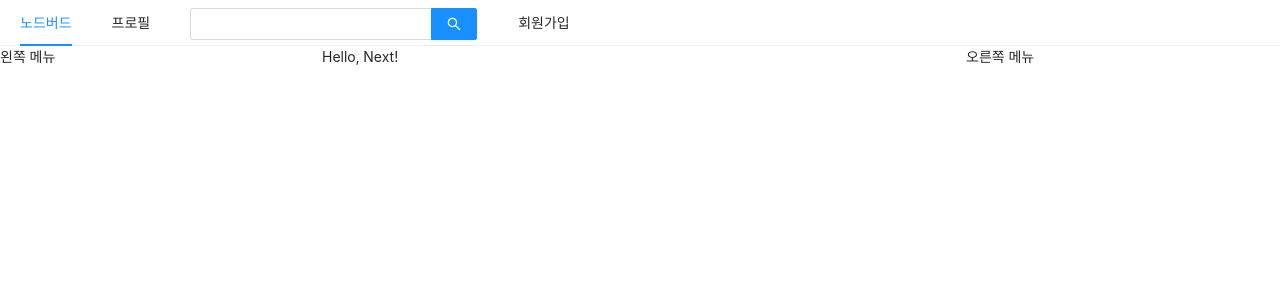
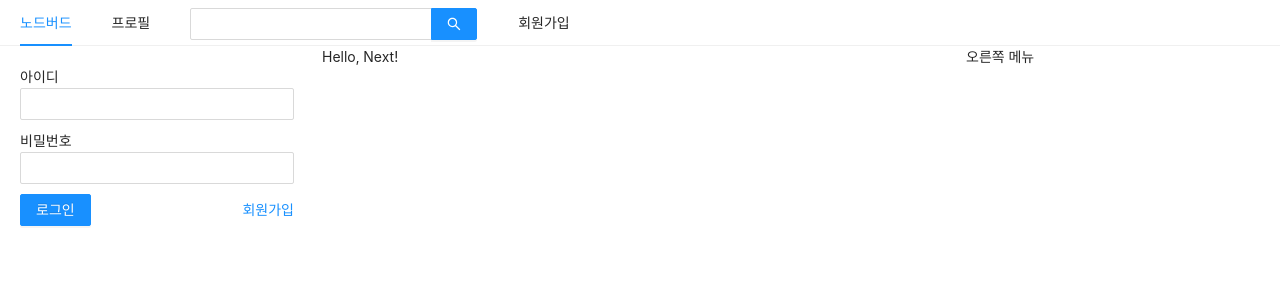
Before and after one commit to HyeonGyu-Shin/react-nodebird, a Next.js app in the folder front/: page / in a window 1280 px wide. Shown: the top 300 px of the page. Built offline with nearby package versions, Linux system fonts and the light colour scheme.

Commit message:
💄 Implement LoginForm

```diff
--- /dev/null
+++ b/front/components/login/LoginForm.js
@@ -0,0 +1,53 @@
+import React, { useCallback, useState } from "react";
+import Link from "next/link";
+import { Button, Form, Input } from "antd";
+
+const LoginForm = () => {
+  const [id, setId] = useState("");
+  const [password, setPassword] = useState("");
+
+  const onChangeId = useCallback((e) => {
+    setId(e.target.value);
+  }, []);
+
+  const onChangePassword = useCallback((e) => {
+    setPassword(e.target.value);
+  }, []);
+
+  return (
+    <Form style={{ padding: "20px" }}>
+      <div style={{ marginBottom: "10px" }}>
+        <label htmlFor="user-id">아이디</label>
+        <br />
+        <Input name="user-id" value={id} onchange={onChangeId} required />
+      </div>
+      <div style={{ marginBottom: "10px" }}>
+        <label htmlFor="user-password">비밀번호</label>
+        <br />
+        <Input
+          name="user-password"
+          value={password}
+          onchange={onChangePassword}
+          required
+        />
+      </div>
+      <div
+        style={{
+          marginBottom: "10px",
+          display: "flex",
+          alignItems: "center",
+          justifyContent: "space-between",
+        }}
+      >
+        <Button type="primary" htmlType="submit" loading={false}>
+          로그인
+        </Button>
+        <Link href="/signup">
+          <a>회원가입</a>
+        </Link>
+      </div>
+    </Form>
+  );
+};
+
+export default LoginForm;
--- /dev/null
+++ b/front/components/login/UserProfile.js
@@ -0,0 +1,7 @@
+import React from "react";
+
+const UserProfile = () => {
+  return <div></div>;
+};
+
+export default UserProfile;
--- a/front/layout/AppLayout.js
+++ b/front/layout/AppLayout.js
@@ -1,9 +1,13 @@
-import React from "react";
+import React, { useState } from "react";
 import PropTypes from "prop-types";
 import Link from "next/link";
 import { Menu, Input, Row, Col } from "antd";
 
+import UserProfile from "../components/login/UserProfile";
+import LoginForm from "../components/login/LoginForm";
+
 const AppLayout = ({ children }) => {
+  const [isLoggedIn, setIsLoggedIn] = useState(false);
   return (
     <div>
       <Menu mode="horizontal">
@@ -31,7 +35,7 @@
       </Menu>
       <Row gutter={8}>
         <Col xs={24} md={6}>
-          왼쪽 메뉴
+          {isLoggedIn ? <UserProfile /> : <LoginForm />}
         </Col>
         <Col xs={24} md={12}>
           {children}
```
